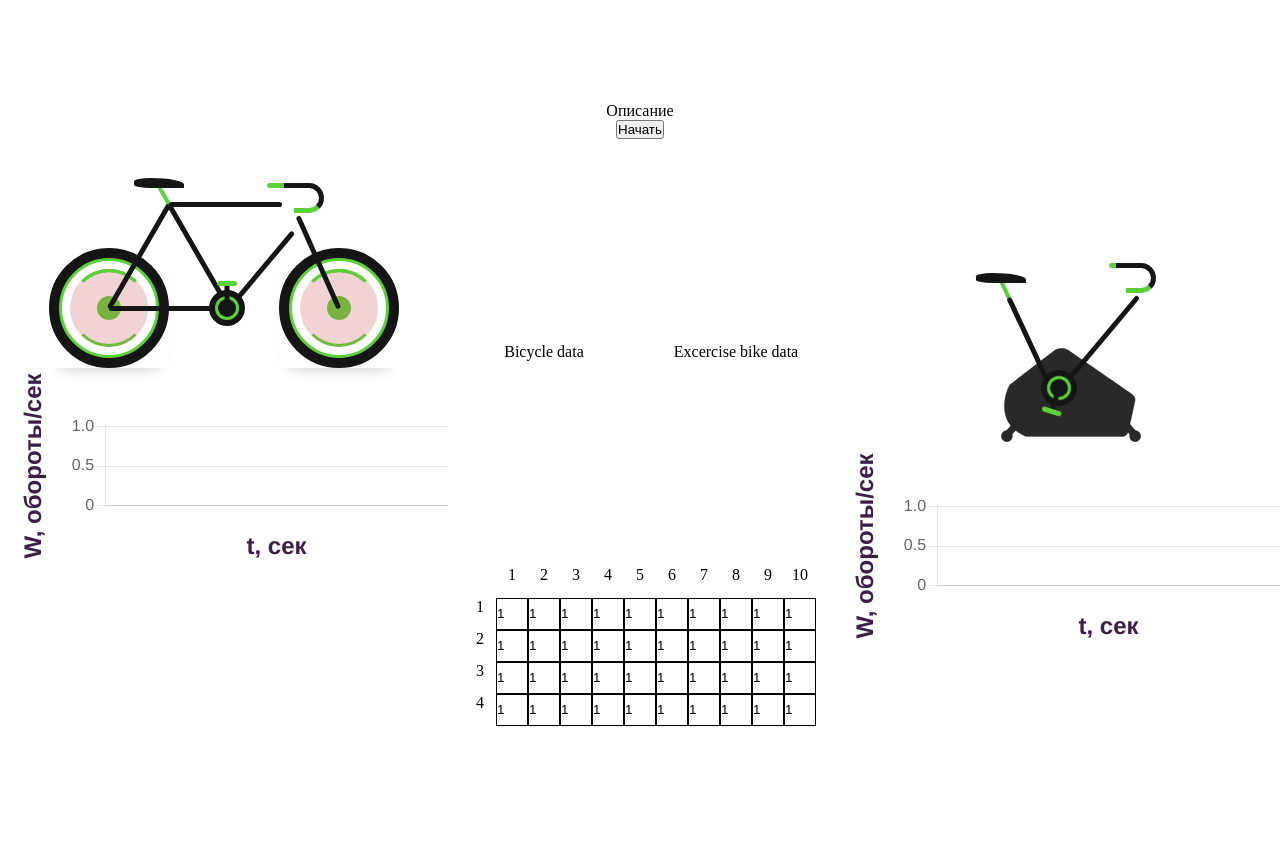
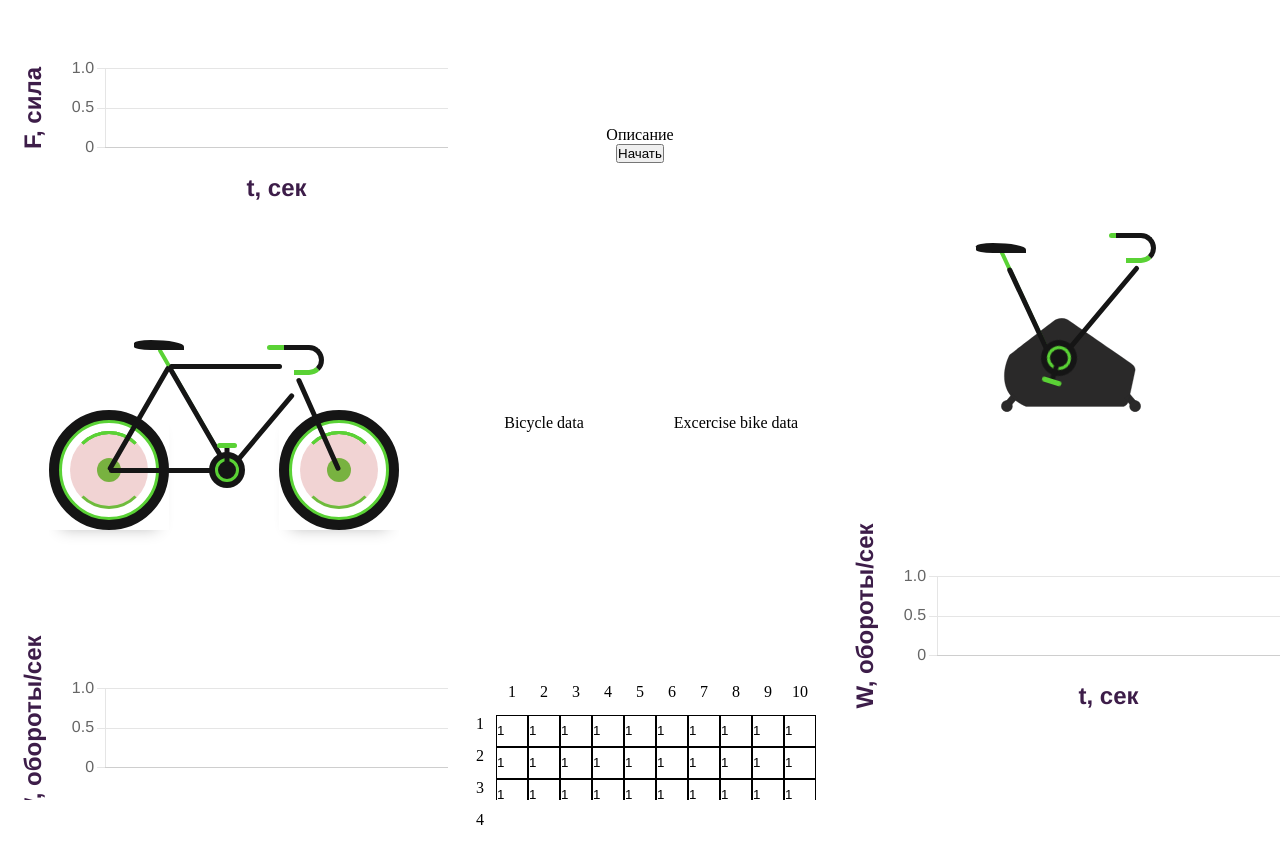
Before and after one commit to brokkko/exercise_bike, a React (Vite) app in the folder frontend/: page / in a window 1280 px wide. Before the commit the page ends 800 px from the top, so only its background shows below. Built offline with nearby package versions, Linux system fonts and the light colour scheme.

Commit message:
second graph

```diff
--- a/frontend/src/components/animation/BicycleStyle.css
+++ b/frontend/src/components/animation/BicycleStyle.css
@@ -18,7 +18,7 @@ body {
     max-width: 350px;
     height: 300px;
     overflow: hidden;
-    transform: translateY(100px);
+    /*transform: translateY(100px);*/
 }
 
 .bicycle-container .wheel {
--- a/frontend/src/components/animation/ExerciseBikeStyle.css
+++ b/frontend/src/components/animation/ExerciseBikeStyle.css
@@ -18,7 +18,7 @@ body {
     max-width: 350px;
     height: 300px;
     overflow: hidden;
-    transform: translateY(100px);
+    /*transform: translateY(100px);*/
 }
 
 .ex_bicycle-container .wheel {
--- a/frontend/src/components/geartable/GearTable.tsx
+++ b/frontend/src/components/geartable/GearTable.tsx
@@ -112,12 +112,21 @@ export default class GearTable extends Component {
 
         let topPanel = [];
         for (let cell in this.state.cells){
-            topPanel.push(<div className={"top-panel-cell"}>{+cell + 1}</div>)
+            topPanel.push(<div className="top-panel-cell">{+cell + 1}</div>)
         }
 
         let leftPanel = [];
         for (let cell in this.state.cells[0]){
             leftPanel.push(<div className="left-panel-cell">{+cell + 1}</div>)
+        }
+
+        for (let x in this.state.cells){
+            for (let y in this.state.cells[x]){
+                if (this.state.cells[x][y].highlighted == HighlightType.COLORED){
+                    leftPanel[y] = <div className="left-panel-cell highlighted-colored">{+y + 1}</div>
+                    topPanel[x] = <div className="top-panel-cell highlighted-colored">{+x + 1}</div>
+                }
+            }
         }
 
         return(
--- a/frontend/src/components/scenecomponent/SceneComponent.tsx
+++ b/frontend/src/components/scenecomponent/SceneComponent.tsx
@@ -13,6 +13,7 @@ type Props = {
 type State = {
     Tlist: number[];
     bicycleWlist: number[];
+    bicycleFlist: number[];
 }
 
 export default class SceneComponent extends Component {
@@ -32,7 +33,8 @@ export default class SceneComponent extends Component {
 
         this.state = {
             Tlist: [],
-            bicycleWlist: []
+            bicycleWlist: [],
+            bicycleFlist: []
         }
 
     }
@@ -44,22 +46,22 @@ export default class SceneComponent extends Component {
             //round t and W to 2 digits after comma
             t = Math.round(t * 100) / 100;
             W = Math.round(W * 100) / 100;
-
+            F = Math.round(F * 100) / 100;
 
             this.setState({
                 Tlist: [...this.state.Tlist, t],
-                bicycleWlist: [...this.state.bicycleWlist, W]
+                bicycleWlist: [...this.state.bicycleWlist, W],
+                bicycleFlist: [...this.state.bicycleFlist, F]
             })
         }
 
         this.bicyclePhysics.subscribe(subscriber);
         this.bicyclePhysics.run();
-
     }
 
     render() {
         return (
-            <div className="page">
+            <div className="page" style={{overflow: "hidden"}}>
 
                 <div className="title">
                    Описание
@@ -68,8 +70,11 @@ export default class SceneComponent extends Component {
                 </div>
 
                 <div className="bicycle-scene-container">
+                    <div style={{width: "100%", height: "20rem"}}>
+                        <GraphicsComponent x={this.state.Tlist} x_label_name={"t, сек"} y={this.state.bicycleFlist} y_label_name={"F, сила"} result_label_name={""}/>
+                    </div>
                     <BicycleComponent animationSpeed={this.state.bicycleWlist[this.state.bicycleWlist.length - 1]}/>
-                    <div style={{width: "100%", height: "24rem"}}>
+                    <div style={{width: "100%", height: "20rem"}}>
                         <GraphicsComponent x={this.state.Tlist} x_label_name={"t, сек"} y={this.state.bicycleWlist} y_label_name={"W, обороты/сек"} result_label_name={""}/>
                     </div>
 
```
